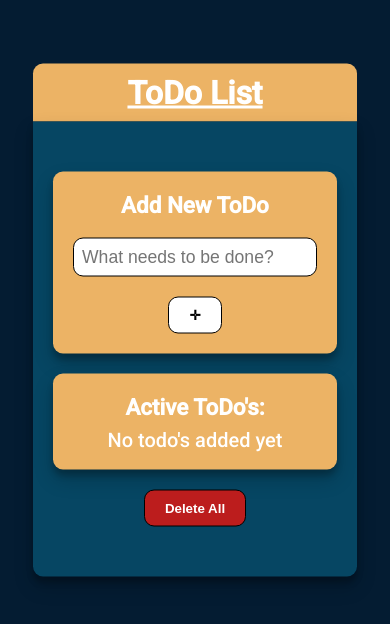
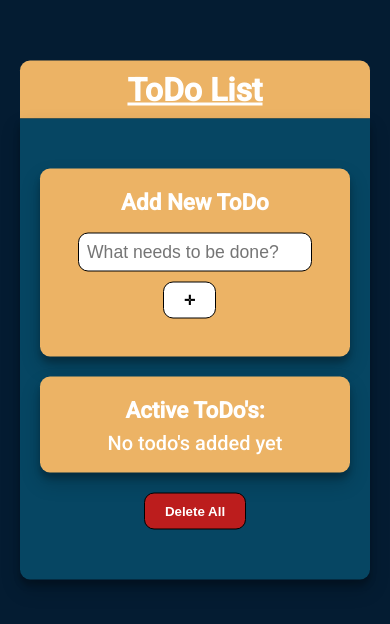
Before and after one commit to Fuggel/ToDodo, a Vue app: page / in a window 390 px wide. Shown: the part 102-726 px from the top of the page. Built offline with nearby package versions, Linux system fonts and the light colour scheme.

Commit message:
big desktop visual fix

```diff
--- a/src/components/TheTodo.vue
+++ b/src/components/TheTodo.vue
@@ -14,8 +14,10 @@
             <!-- ADD TODO -->
             <div class="add-todo">
                 <h3>Add New ToDo</h3>
-                <input type="text" v-model="newTodo" placeholder="What needs to be done?">
-                <button class="add-button" @click.prevent="addNewActive"><span>&#10011;</span></button>
+                <div class="add-todo-field">
+                    <input type="text" v-model="newTodo" placeholder="What needs to be done?">
+                    <button class="add-button" @click.prevent="addNewActive"><span>&#10011;</span></button>
+                </div>
             </div>
 
             <!-- ACTIVE TODO -->
--- a/src/sass/components/_the-todo.scss
+++ b/src/sass/components/_the-todo.scss
@@ -36,23 +36,31 @@
     // ADD TODO
     ///////////////////////////////////
 
-    .add-todo > input {
+    .add-todo-field {
+
+        display:            flex;
+        justify-content:    center;
+        padding:            18px;
+
+        input {
 
             @include border-black;
 
             font-size:      1.1rem;
-        margin:         20px auto;
             border-radius:  10px 0 0 10px;
             padding:        8px;
+            width:          100%;
         }
 
+        button      { margin-left: -1px; }
         input:focus { outline: none; }
+    }
 
     .add-button {
 
         background-color:       #fff;
-        margin:                 -1px;
         border-radius:          0 10px 10px 0;
+
     }
 
     .add-button:hover { background-color: $colorTodoBtnHover; }
@@ -135,13 +143,17 @@
 
     @media only screen and (max-width: 414px) {
 
-        .form-container         { min-width: 300px; }
-        .add-todo > input       { border-radius: 10px; }
+        .form-container { min-width: 350px; }
+        .add-todo-field {
+
+            display:    block;
+            input       { border-radius:  10px 10px 10px 10px; }
+        }
 
         .add-button {
 
             border-radius:  10px;
-            margin:         0;
+            margin-top:     10px;
         }
 
         .active-todo {
```
Lines whose indentation alone changed are shown as unchanged.
